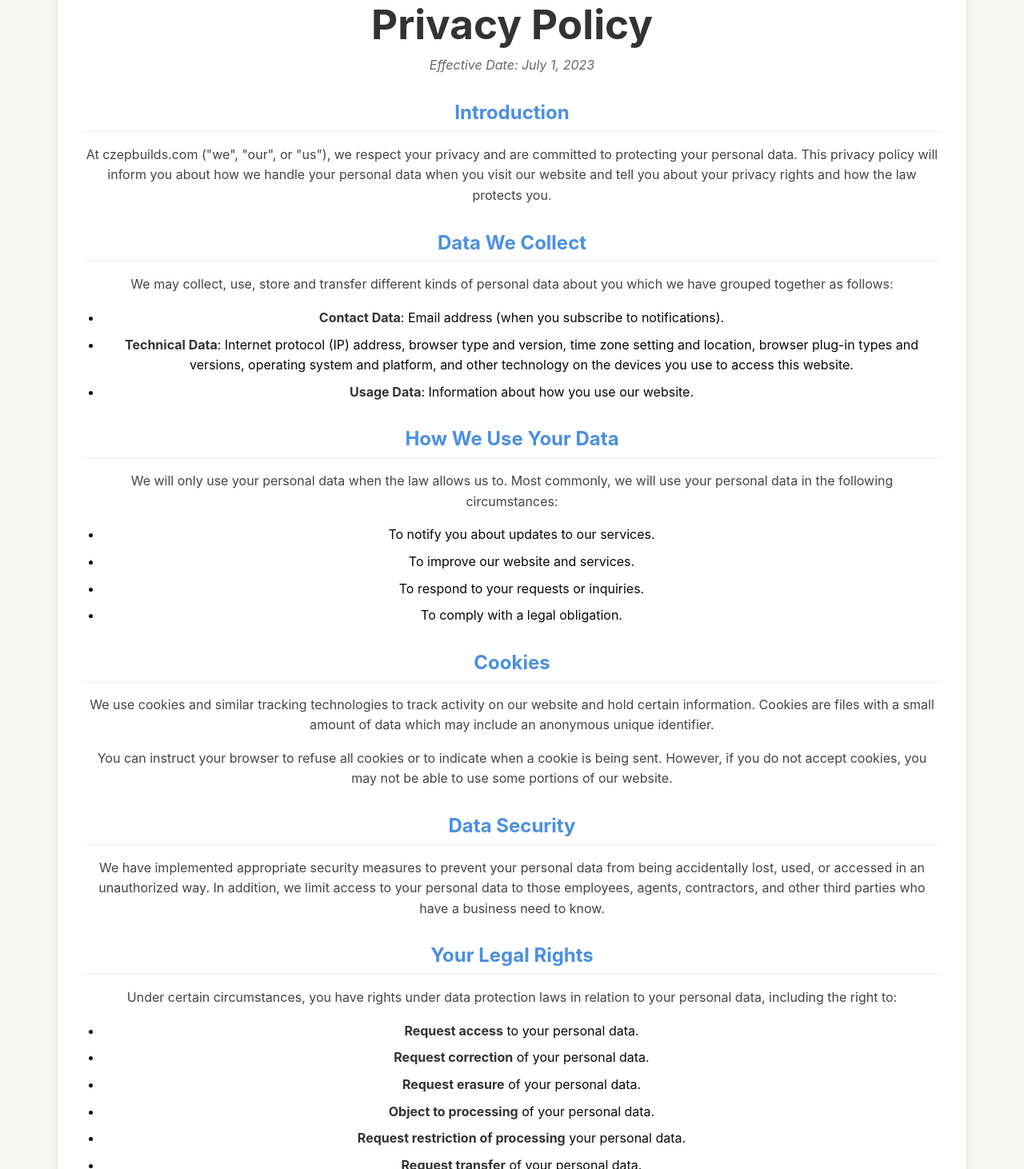
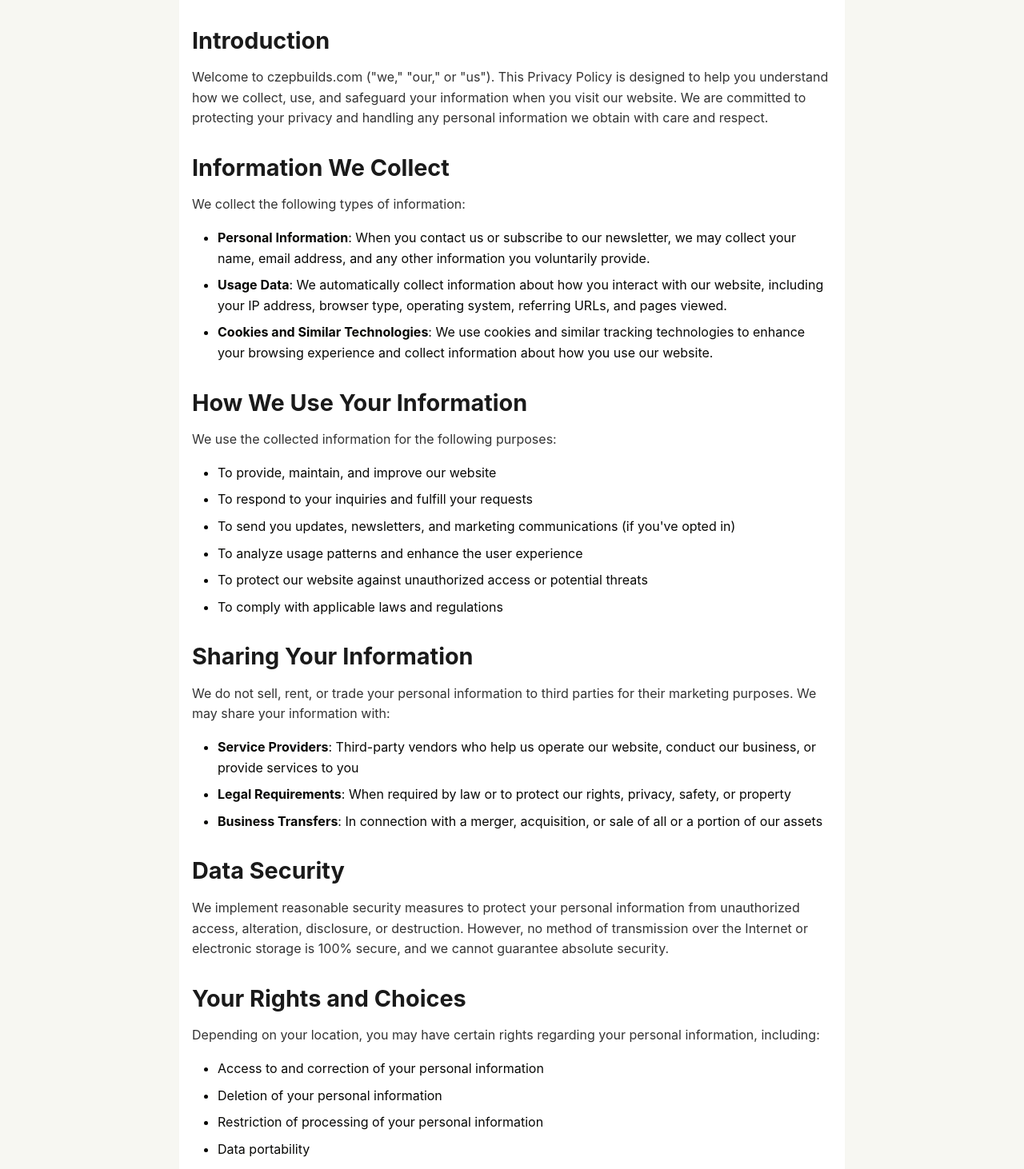
Before and after one commit to alectime/czepbuilds, a React (Vite) app in the folder frontend/: page /privacy-policy in a window 1280 px wide. Shown: the part 228-1690 px from the top of the page at 80% size. Built offline with nearby package versions, Linux system fonts and the light colour scheme.

Commit message:
Update Privacy Policy with comprehensive content and styling

```diff
--- a/frontend/src/pages/PrivacyPolicy.tsx
+++ b/frontend/src/pages/PrivacyPolicy.tsx
@@ -6,95 +6,94 @@
     <div className="privacy-policy-container">
       <div className="privacy-policy">
         <h1>Privacy Policy</h1>
-        <p className="effective-date">Effective Date: July 1, 2023</p>
+        <p className="effective-date">Effective Date: May 1, 2024</p>
 
         <section>
           <h2>Introduction</h2>
           <p>
-            At czepbuilds.com ("we", "our", or "us"), we respect your privacy and are committed to protecting your personal data.
-            This privacy policy will inform you about how we handle your personal data when you visit our website and tell you about your privacy rights and how the law protects you.
+            Welcome to czepbuilds.com ("we," "our," or "us"). This Privacy Policy is designed to help you understand how we collect, use, and safeguard your information when you visit our website. We are committed to protecting your privacy and handling any personal information we obtain with care and respect.
           </p>
         </section>
 
         <section>
-          <h2>Data We Collect</h2>
-          <p>We may collect, use, store and transfer different kinds of personal data about you which we have grouped together as follows:</p>
+          <h2>Information We Collect</h2>
+          <p>We collect the following types of information:</p>
           <ul>
-            <li><strong>Contact Data</strong>: Email address (when you subscribe to notifications).</li>
-            <li><strong>Technical Data</strong>: Internet protocol (IP) address, browser type and version, time zone setting and location, browser plug-in types and versions, operating system and platform, and other technology on the devices you use to access this website.</li>
-            <li><strong>Usage Data</strong>: Information about how you use our website.</li>
+            <li><strong>Personal Information</strong>: When you contact us or subscribe to our newsletter, we may collect your name, email address, and any other information you voluntarily provide.</li>
+            <li><strong>Usage Data</strong>: We automatically collect information about how you interact with our website, including your IP address, browser type, operating system, referring URLs, and pages viewed.</li>
+            <li><strong>Cookies and Similar Technologies</strong>: We use cookies and similar tracking technologies to enhance your browsing experience and collect information about how you use our website.</li>
           </ul>
         </section>
 
         <section>
-          <h2>How We Use Your Data</h2>
-          <p>We will only use your personal data when the law allows us to. Most commonly, we will use your personal data in the following circumstances:</p>
+          <h2>How We Use Your Information</h2>
+          <p>We use the collected information for the following purposes:</p>
           <ul>
-            <li>To notify you about updates to our services.</li>
-            <li>To improve our website and services.</li>
-            <li>To respond to your requests or inquiries.</li>
-            <li>To comply with a legal obligation.</li>
+            <li>To provide, maintain, and improve our website</li>
+            <li>To respond to your inquiries and fulfill your requests</li>
+            <li>To send you updates, newsletters, and marketing communications (if you've opted in)</li>
+            <li>To analyze usage patterns and enhance the user experience</li>
+            <li>To protect our website against unauthorized access or potential threats</li>
+            <li>To comply with applicable laws and regulations</li>
           </ul>
         </section>
 
         <section>
-          <h2>Cookies</h2>
+          <h2>Sharing Your Information</h2>
           <p>
-            We use cookies and similar tracking technologies to track activity on our website and hold certain information.
-            Cookies are files with a small amount of data which may include an anonymous unique identifier.
+            We do not sell, rent, or trade your personal information to third parties for their marketing purposes. We may share your information with:
           </p>
-          <p>
-            You can instruct your browser to refuse all cookies or to indicate when a cookie is being sent. However,
-            if you do not accept cookies, you may not be able to use some portions of our website.
-          </p>
+          <ul>
+            <li><strong>Service Providers</strong>: Third-party vendors who help us operate our website, conduct our business, or provide services to you</li>
+            <li><strong>Legal Requirements</strong>: When required by law or to protect our rights, privacy, safety, or property</li>
+            <li><strong>Business Transfers</strong>: In connection with a merger, acquisition, or sale of all or a portion of our assets</li>
+          </ul>
         </section>
 
         <section>
           <h2>Data Security</h2>
           <p>
-            We have implemented appropriate security measures to prevent your personal data from being accidentally lost, used,
-            or accessed in an unauthorized way. In addition, we limit access to your personal data to those employees, agents,
-            contractors, and other third parties who have a business need to know.
+            We implement reasonable security measures to protect your personal information from unauthorized access, alteration, disclosure, or destruction. However, no method of transmission over the Internet or electronic storage is 100% secure, and we cannot guarantee absolute security.
           </p>
         </section>
 
         <section>
-          <h2>Your Legal Rights</h2>
-          <p>Under certain circumstances, you have rights under data protection laws in relation to your personal data, including the right to:</p>
+          <h2>Your Rights and Choices</h2>
+          <p>Depending on your location, you may have certain rights regarding your personal information, including:</p>
           <ul>
-            <li><strong>Request access</strong> to your personal data.</li>
-            <li><strong>Request correction</strong> of your personal data.</li>
-            <li><strong>Request erasure</strong> of your personal data.</li>
-            <li><strong>Object to processing</strong> of your personal data.</li>
-            <li><strong>Request restriction of processing</strong> your personal data.</li>
-            <li><strong>Request transfer</strong> of your personal data.</li>
-            <li><strong>Right to withdraw consent</strong>.</li>
+            <li>Access to and correction of your personal information</li>
+            <li>Deletion of your personal information</li>
+            <li>Restriction of processing of your personal information</li>
+            <li>Data portability</li>
+            <li>Objection to processing of your personal information</li>
+            <li>Withdrawal of consent</li>
           </ul>
           <p>
-            If you wish to exercise any of these rights, please contact us at privacy@czepbuilds.com.
+            To exercise these rights, please contact us at privacy@czepbuilds.com.
           </p>
         </section>
 
         <section>
-          <h2>Data Retention</h2>
+          <h2>Children's Privacy</h2>
           <p>
-            We will only retain your personal data for as long as necessary to fulfill the purposes we collected it for,
-            including for the purposes of satisfying any legal, accounting, or reporting requirements.
+            Our website is not directed to children under the age of 13, and we do not knowingly collect personal information from children. If we learn that we have collected personal information from a child under 13, we will promptly delete that information.
           </p>
         </section>
 
         <section>
           <h2>Changes to This Privacy Policy</h2>
           <p>
-            We may update our Privacy Policy from time to time. We will notify you of any changes by posting the new
-            Privacy Policy on this page and updating the "effective date" at the top of this Privacy Policy.
+            We may update this Privacy Policy from time to time to reflect changes in our practices or for other operational, legal, or regulatory reasons. We will post the revised policy on this page with an updated effective date. We encourage you to review this Privacy Policy periodically.
           </p>
         </section>
 
         <section>
           <h2>Contact Us</h2>
           <p>
-            If you have any questions about this Privacy Policy, please contact us at privacy@czepbuilds.com.
+            If you have any questions, concerns, or requests regarding this Privacy Policy or our privacy practices, please contact us at:
+          </p>
+          <p>
+            Email: privacy@czepbuilds.com
           </p>
         </section>
       </div>
--- a/frontend/src/styles/PrivacyPolicy.css
+++ b/frontend/src/styles/PrivacyPolicy.css
@@ -1,49 +1,47 @@
 .privacy-policy-container {
-  max-width: 1200px;
-  margin: 5rem auto;
-  padding: 0 2rem;
+  display: flex;
+  justify-content: center;
+  width: 100%;
+  min-height: 100vh;
+  padding: 2rem 1rem;
+  background-color: var(--background-color, #ffffff);
+  color: var(--text-color, #333333);
 }
 
 .privacy-policy {
-  background-color: #fff;
-  padding: 2rem;
-  border-radius: 8px;
-  box-shadow: 0 4px 12px rgba(0, 0, 0, 0.1);
+  max-width: 800px;
+  width: 100%;
+  text-align: left;
 }
 
 .privacy-policy h1 {
-  text-align: center;
+  font-size: 2.5rem;
   margin-bottom: 0.5rem;
-  color: #333;
+  color: var(--heading-color, #1a1a1a);
 }
 
 .privacy-policy .effective-date {
-  text-align: center;
-  color: #666;
+  font-style: italic;
   margin-bottom: 2rem;
-  font-style: italic;
-}
-
-.privacy-policy section {
-  margin-bottom: 2rem;
+  color: var(--secondary-text-color, #666666);
 }
 
 .privacy-policy h2 {
-  color: #4a90e2;
-  border-bottom: 1px solid #eee;
-  padding-bottom: 0.5rem;
+  font-size: 1.8rem;
+  margin-top: 2rem;
   margin-bottom: 1rem;
+  color: var(--heading-color, #1a1a1a);
 }
 
 .privacy-policy p {
+  margin-bottom: 1rem;
   line-height: 1.6;
-  color: #444;
-  margin-bottom: 1rem;
 }
 
 .privacy-policy ul {
-  margin-left: 1.5rem;
-  margin-bottom: 1rem;
+  margin-left: 2rem;
+  margin-bottom: 1.5rem;
+  list-style-type: disc;
 }
 
 .privacy-policy li {
@@ -51,31 +49,62 @@
   line-height: 1.6;
 }
 
-.privacy-policy strong {
-  color: #333;
+.privacy-policy a {
+  color: var(--link-color, #0066cc);
+  text-decoration: none;
 }
 
+.privacy-policy a:hover {
+  text-decoration: underline;
+}
+
+.privacy-policy section {
+  margin-bottom: 2rem;
+}
+
+/* Dark mode styles */
+@media (prefers-color-scheme: dark) {
+  :root {
+    --background-color: #121212;
+    --text-color: #e0e0e0;
+    --heading-color: #ffffff;
+    --secondary-text-color: #aaaaaa;
+    --link-color: #66b2ff;
+  }
+}
+
+/* Light mode styles */
+@media (prefers-color-scheme: light) {
+  :root {
+    --background-color: #ffffff;
+    --text-color: #333333;
+    --heading-color: #1a1a1a;
+    --secondary-text-color: #666666;
+    --link-color: #0066cc;
+  }
+}
+
+/* Responsive adjustments */
 @media (max-width: 768px) {
-  .privacy-policy-container {
-    margin: 3rem auto;
-    padding: 0 1rem;
+  .privacy-policy h1 {
+    font-size: 2rem;
   }
 
-  .privacy-policy {
-    padding: 1.5rem;
+  .privacy-policy h2 {
+    font-size: 1.5rem;
   }
 }
 
 @media (max-width: 480px) {
+  .privacy-policy h1 {
+    font-size: 1.8rem;
+  }
+
+  .privacy-policy h2 {
+    font-size: 1.3rem;
+  }
+
   .privacy-policy {
     padding: 1rem;
   }
-
-  .privacy-policy h1 {
-    font-size: 1.75rem;
-  }
-
-  .privacy-policy h2 {
-    font-size: 1.25rem;
-  }
 }
```
